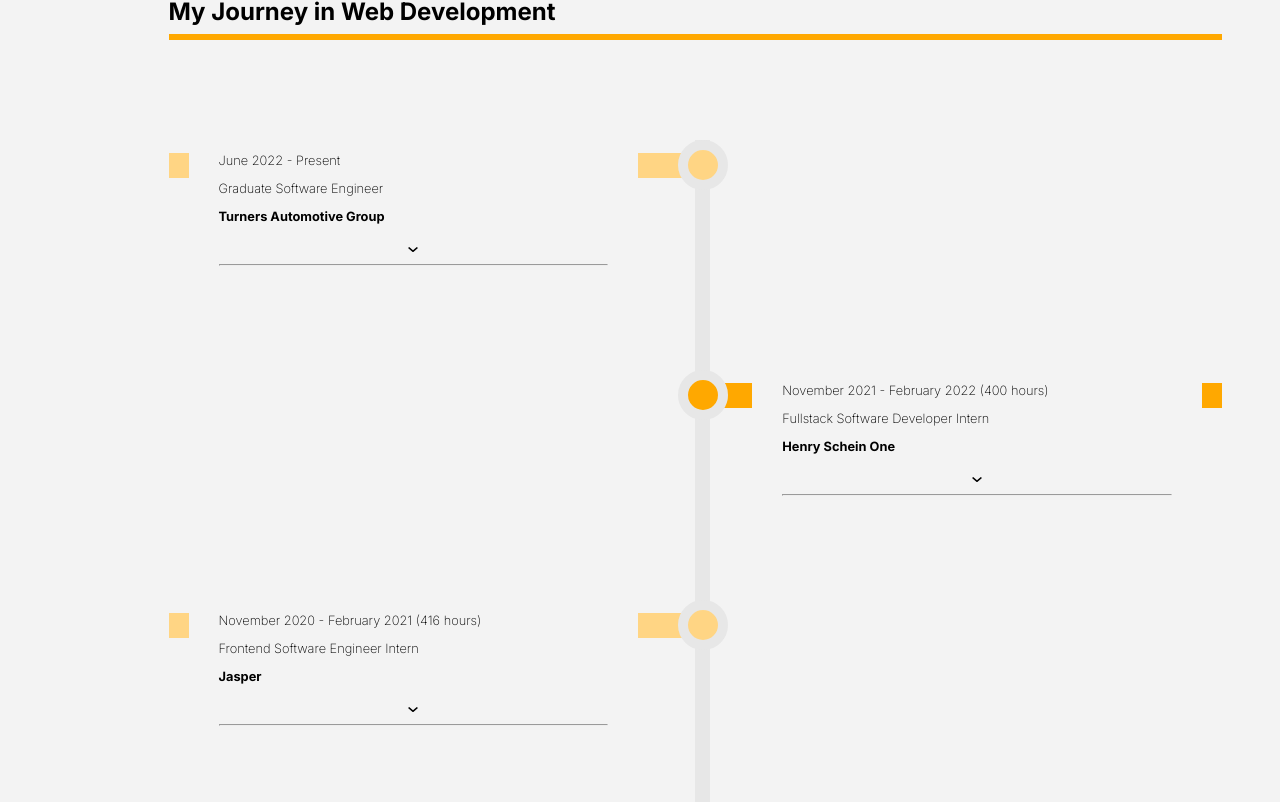
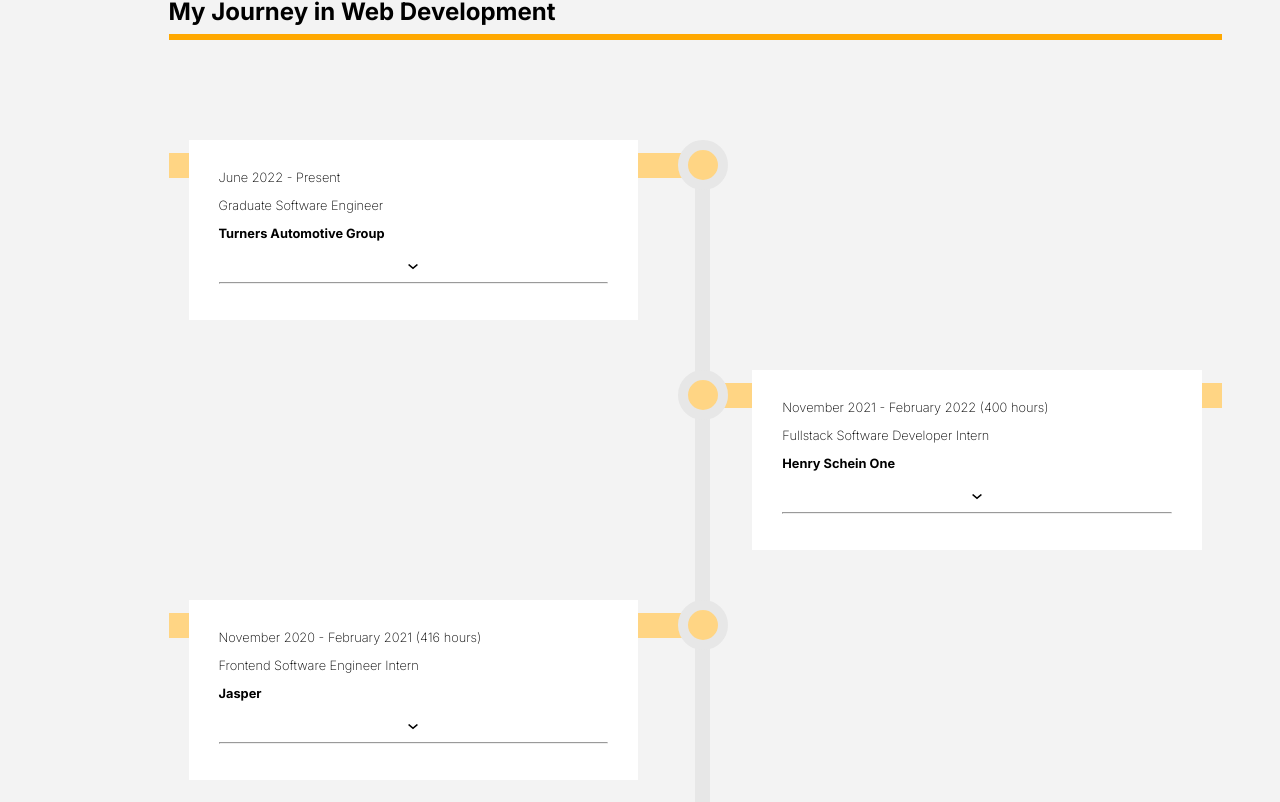
Before and after one commit to christopher-alba/personal-portfolio-v5, a React (Vite) app: page / in a window 1280 px wide. Shown: the part 1378-2180 px from the top of the page. Built offline with nearby package versions, Linux system fonts and the light colour scheme.

Commit message:
fix timeline and improve it

```diff
--- a/package.json
+++ b/package.json
@@ -14,6 +14,7 @@
     "react": "^18.2.0",
     "react-dom": "^18.2.0",
     "react-router-dom": "^6.10.0",
+    "react-use": "^17.4.0",
     "styled-components": "^5.3.10",
     "vite-plugin-svgr": "^2.4.0"
   },
--- a/src/sections/journey/Journey.tsx
+++ b/src/sections/journey/Journey.tsx
@@ -1,4 +1,4 @@
-import { FC, useState } from "react";
+import { FC, useState, useEffect } from "react";
 import Title from "../../components/TItle";
 import { Container } from "../../components/container";
 import {
@@ -14,6 +14,7 @@
 import { SectionMainDiv } from "../../components/section";
 import { useSpring, animated } from "@react-spring/web";
 import useViewportWidth from "../../hooks/useViewportWidth";
+import { useMeasure } from "react-use";
 
 const CompanyCard: FC<{ company: Company; index: number }> = ({
   company,
@@ -21,14 +22,33 @@
 }) => {
   const [display, setDisplay] = useState(false);
   const [render, setRender] = useState(false);
+  const [contentHeight, setContentHeight] = useState(200);
+  const [ref, { height }] = useMeasure();
   const width = useViewportWidth();
+  useEffect(() => {
+    //Sets initial height
+    setContentHeight(height);
+
+    //Adds resize event listener
+    window.addEventListener("resize", setContentHeight(height) as any);
+
+    // Clean-up
+    return window.removeEventListener(
+      "resize",
+      setContentHeight(height) as any
+    );
+  }, [height]);
   const springs = useSpring({
     top: display ? 0 : -10,
     position: "relative",
     opacity: display ? 1 : 0,
   });
   const springs2 = useSpring({
-    height: display ? (width > 600 ? 300 : 500) : 200,
+    height: display
+      ? (width > 600 ? 200 : 250) + contentHeight
+      : width > 600
+      ? 200
+      : 250,
     config: {
       mass: 5,
       tension: 0,
@@ -37,14 +57,9 @@
   });
   if (index % 2 === 0) {
     return (
-      <TimelineContentLeft as={animated.div} style={{ ...springs2 } as any}>
-        <TimelineContentInner>
-          <p>{company.dateString}</p>
-          <p>{company.position}</p>
-          <p>
-            <strong>{company.name}</strong>
-          </p>
-          <DownButton
+      <TimelineContentLeft
+        as={animated.div}
+        style={{ ...springs2 } as any}
         onClick={() => {
           if (render) {
             setDisplay(false);
@@ -57,13 +72,20 @@
           }
         }}
       >
+        <TimelineContentInner>
+          <p style={{ marginTop: 0 }}>{company.dateString}</p>
+          <p>{company.position}</p>
+          <p>
+            <strong>{company.name}</strong>
+          </p>
+          <DownButton>
             <ChevronDownSVG
               style={{ transform: display ? "rotate(180deg)" : "" }}
             />
           </DownButton>
           <hr />
           {render && (
-            <animated.div style={{ ...springs } as any}>
+            <animated.div style={{ ...springs } as any} ref={ref as any}>
               <p>{company.summary}</p>
               <div style={{ display: "flex", flexWrap: "wrap" }}>
                 {company.technologies.map((tech, index) => (
@@ -79,14 +101,9 @@
     );
   } else {
     return (
-      <TimelineContentRight as={animated.div} style={{ ...springs2 } as any}>
-        <TimelineContentInner>
-          <p>{company.dateString}</p>
-          <p>{company.position}</p>
-          <p>
-            <strong>{company.name}</strong>
-          </p>
-          <DownButton
+      <TimelineContentRight
+        as={animated.div}
+        style={{ ...springs2 } as any}
         onClick={() => {
           if (render) {
             setDisplay(false);
@@ -99,13 +116,20 @@
           }
         }}
       >
+        <TimelineContentInner>
+          <p style={{ marginTop: 0 }}>{company.dateString}</p>
+          <p>{company.position}</p>
+          <p>
+            <strong>{company.name}</strong>
+          </p>
+          <DownButton>
             <ChevronDownSVG
               style={{ transform: display ? "rotate(180deg)" : "" }}
             />
           </DownButton>
           <hr />
           {render && (
-            <animated.div style={{ ...springs } as any}>
+            <animated.div style={{ ...springs } as any} ref={ref as any}>
               <p>{company.summary}</p>
               <div style={{ display: "flex", flexWrap: "wrap" }}>
                 {company.technologies.map((tech, index) => (
--- a/src/sections/journey/styled.ts
+++ b/src/sections/journey/styled.ts
@@ -11,6 +11,7 @@
   width: 50%;
   height: 100%;
   position: absolute;
+  top: 1px;
   z-index: -1;
   border-right: 15px solid ${({ theme }) => theme.colors.primary3};
   padding-top: 100px;
@@ -32,6 +33,7 @@
   box-sizing: border-box;
   display: flex;
   justify-content: flex-start;
+
   @media (max-width: 800px) {
     width: 100%;
     margin-right: 0;
@@ -53,6 +55,11 @@
     @media (max-width: 800px) {
       right: unset;
       left: calc(-25px + 15px / 2);
+    }
+  }
+  &:hover {
+    &::after {
+      background: ${({ theme }) => theme.colors.primary1};
     }
   }
   &::before {
@@ -90,12 +97,17 @@
     height: 50px;
     width: 50px;
     position: absolute;
-    background: ${({ theme }) => theme.colors.tertiary1};
+    background: ${({ theme }) => theme.colors.tertiary2};
     top: 0;
     left: calc(-25px + 15px / 2);
     border-radius: 100%;
     box-sizing: border-box;
     border: 10px solid ${({ theme }) => theme.colors.primary3};
+  }
+  &:hover {
+    &::after {
+      background: ${({ theme }) => theme.colors.primary1};
+    }
   }
   &::before {
     content: "";
@@ -103,7 +115,7 @@
     width: 100%;
     transition: 500ms;
     position: absolute;
-    background: ${({ theme }) => theme.colors.tertiary1};
+    background: ${({ theme }) => theme.colors.tertiary2};
     top: 12.5px;
     left: 0;
   }
@@ -111,9 +123,9 @@
 
 export const TimelineContentInner = styled("div")`
   width: 80%;
-  background: ${({ theme }) => theme.colors.primary2};
+  background: ${({ theme }) => theme.colors.primary1};
+  overflow: hidden;
   padding: 30px;
-  padding-top: 0;
   position: relative;
   z-index: 1;
 `;
```
Also changed, not shown: 1 other file (tests, documents, lock files or other folders). Lines whose indentation alone changed are shown as unchanged.
